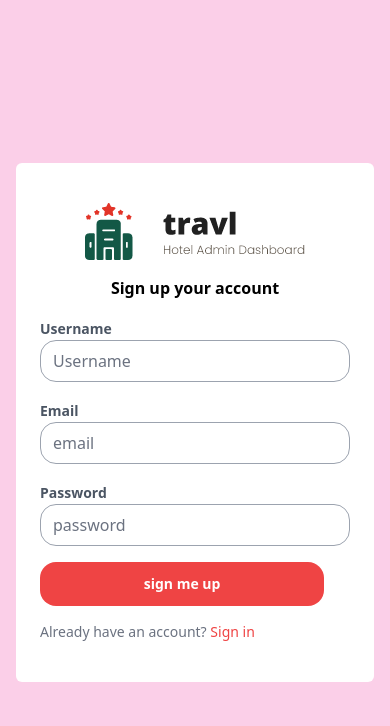
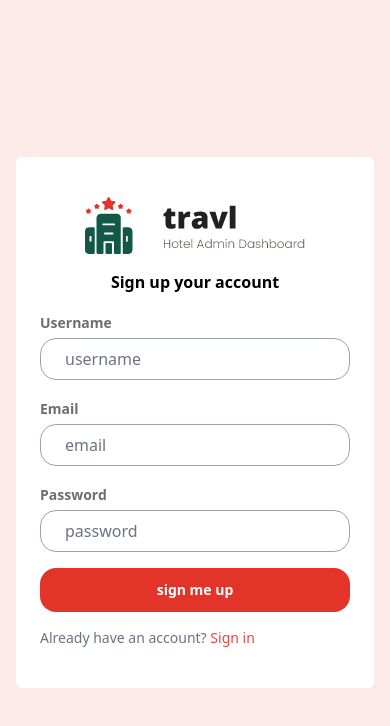
Before and after one commit to NishantTechybirds/travl-ui, a React (Vite) app: page /signup in a window 390 px wide. Shown: the top 726 px of the page. Built offline with nearby package versions, Linux system fonts and the light colour scheme.

Commit message:
signup page made responsive

```diff
--- a/src/components/Button.jsx
+++ b/src/components/Button.jsx
@@ -4,7 +4,7 @@ import React from "react";
 
 const Button = ({ children }) => {
   return (
-    <button className="bg-red-500 py-3 rounded-2xl text-white font-semibold text-sm w-11/12 text-center">
+    <button className="bg-[#e23428] py-3 rounded-2xl text-white font-semibold text-sm w-full text-center">
       {children}
     </button>
   );
--- a/src/components/Input.jsx
+++ b/src/components/Input.jsx
@@ -6,8 +6,8 @@ import React from "react";
 const Input = ({ id, children, placeholder, type, name, ...rest }) => {
   const field = useField(name);
   return (
-    <div className="">
-      <label className="text-gray-600 text-sm font-semibold" htmlFor={id}>
+    <div className="space-y-1">
+      <label className="text-[#6e6e6e] text-sm font-bold" htmlFor={id}>
         {children}
       </label>
       <input
@@ -17,7 +17,7 @@ const Input = ({ id, children, placeholder, type, name, ...rest }) => {
         name={name}
         id={id}
         placeholder={placeholder}
-        className="block w-full py-2 border focus:border-none focus:ring-red-500  border-gray-400 rounded-2xl"
+        className="block w-full py-2 border px-6 focus:border-none focus:ring-red-500  border-gray-400 rounded-2xl"
         type={type || "text"}
         {...rest}
       />
--- a/src/pages/LoginPage.jsx
+++ b/src/pages/LoginPage.jsx
@@ -37,7 +37,7 @@ const LoginPage = () => {
           alt=""
         />
       </div>
-      <div className="bg-pink-100 h-full px-4 space-x-4 py-8">
+      <div className="bg-[rgba(226,52,40,.1)] h-full px-4 space-x-4 py-8">
         <h3 className="font-semibold text-center text-xl">
           Sign in to your account
         </h3>
@@ -61,7 +61,7 @@ const LoginPage = () => {
         <div className="text-sm text-gray-500">
           Dont't have an account?{" "}
           <span className="text-red-500">
-            <Link to="/dashboard">sign up</Link>
+            <Link to="/signup">sign up</Link>
           </span>
         </div>
       </div>
--- a/src/pages/SignupPage.jsx
+++ b/src/pages/SignupPage.jsx
@@ -25,8 +25,8 @@ const SignupPage = () => {
     console.log("signup completed now login");
   };
   return (
-    <div className="bg-pink-200 h-screen flex justify-center items-center px-4 sm:px-16 md:px-52 lg:px-64 py-6">
-      <div className="bg-white rounded-md space-y-4 w-full px-6  py-10">
+    <div className="bg-[rgba(226,52,40,.1)] h-screen flex justify-center items-center px-4 sm:px-24 py-6">
+      <div className="bg-white rounded-md space-y-4 max-w-screen-lg md:w-[450px] lg:w-[500px] w-full px-6  py-10">
         <div className="flex justify-center">
           <Logo></Logo>
         </div>
@@ -44,7 +44,7 @@ const SignupPage = () => {
                 id="username"
                 name="username"
                 required
-                placeholder="Username"
+                placeholder="username"
               >
                 Username
               </Input>
```
